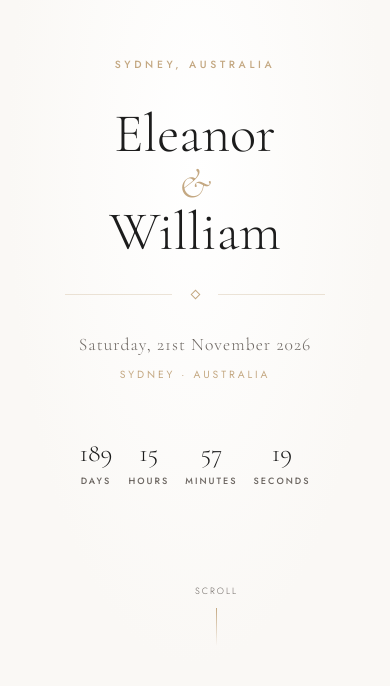
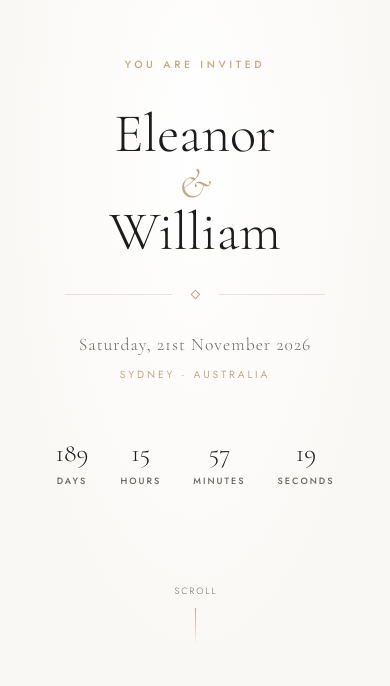
Before and after one commit to dylanwebsolutions/wedding-website, a plain HTML site: page index.html in a window 390 px wide. Shown: the part 158-844 px from the top of the page. Drawn offline with nearby package versions, Linux system fonts and the light colour scheme.

Commit message:
Remove RSVP from nav, fix scroll indicator centering, widen countdown spacing, update hero eyebrow

```diff
--- a/index.html
+++ b/index.html
@@ -191,7 +191,7 @@
         /* Countdown */
         .countdown {
             display: flex;
-            gap: 2.5rem;
+            gap: 4rem;
             margin-top: 3.5rem;
         }
 
@@ -219,8 +219,8 @@
         .scroll-hint {
             position: absolute;
             bottom: 2.5rem;
-            left: 50%;
-            transform: translateX(-50%);
+            left: 0;
+            right: 0;
             display: flex;
             flex-direction: column;
             align-items: center;
@@ -232,6 +232,7 @@
             font-size: 0.57rem;
             letter-spacing: 0.22em;
             text-transform: uppercase;
+            text-indent: 0.22em;
             color: var(--mid);
         }
 
@@ -242,8 +243,8 @@
         }
 
         @keyframes bob {
-            0%, 100% { transform: translateX(-50%) translateY(0); }
-            50%       { transform: translateX(-50%) translateY(7px); }
+            0%, 100% { transform: translateY(0); }
+            50%       { transform: translateY(7px); }
         }
 
         /* ─── SHARED SECTION STYLES ──────────────────────────────── */
@@ -716,7 +717,7 @@
 
             .form-row { grid-template-columns: 1fr; }
 
-            .countdown { gap: 1.5rem; }
+            .countdown { gap: 2.5rem; }
             .cd-number { font-size: 2rem; }
         }
 
@@ -728,7 +729,7 @@
 
             .hero-names { font-size: clamp(3rem, 14vw, 4.5rem); }
 
-            .countdown { gap: 1rem; }
+            .countdown { gap: 2rem; }
             .cd-number { font-size: 1.6rem; }
         }
     </style>
@@ -744,7 +745,6 @@
         <li><a href="#story">Our Story</a></li>
         <li><a href="#details">The Day</a></li>
         <li><a href="#travel">Sydney</a></li>
-        <li><a href="#rsvp">RSVP</a></li>
     </ul>
 
     <a href="#rsvp" class="nav-rsvp">
@@ -757,7 +757,7 @@
 
 <!-- ═══════════════════════════════════════════════════════ HERO -->
 <section id="hero">
-    <span class="hero-eyebrow">Sydney, Australia</span>
+    <span class="hero-eyebrow">You Are Invited</span>
 
     <!-- CUSTOMIZE: Replace "Eleanor" and "William" with your names -->
     <h1 class="hero-names">
```
